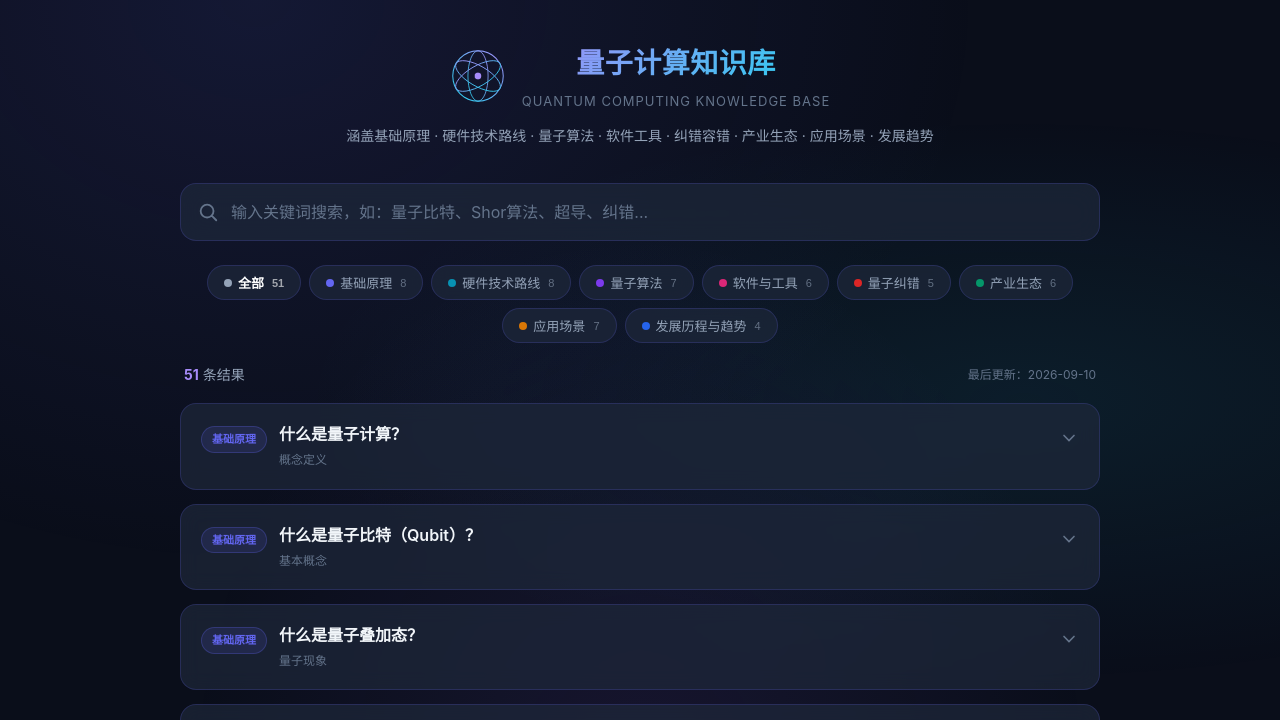
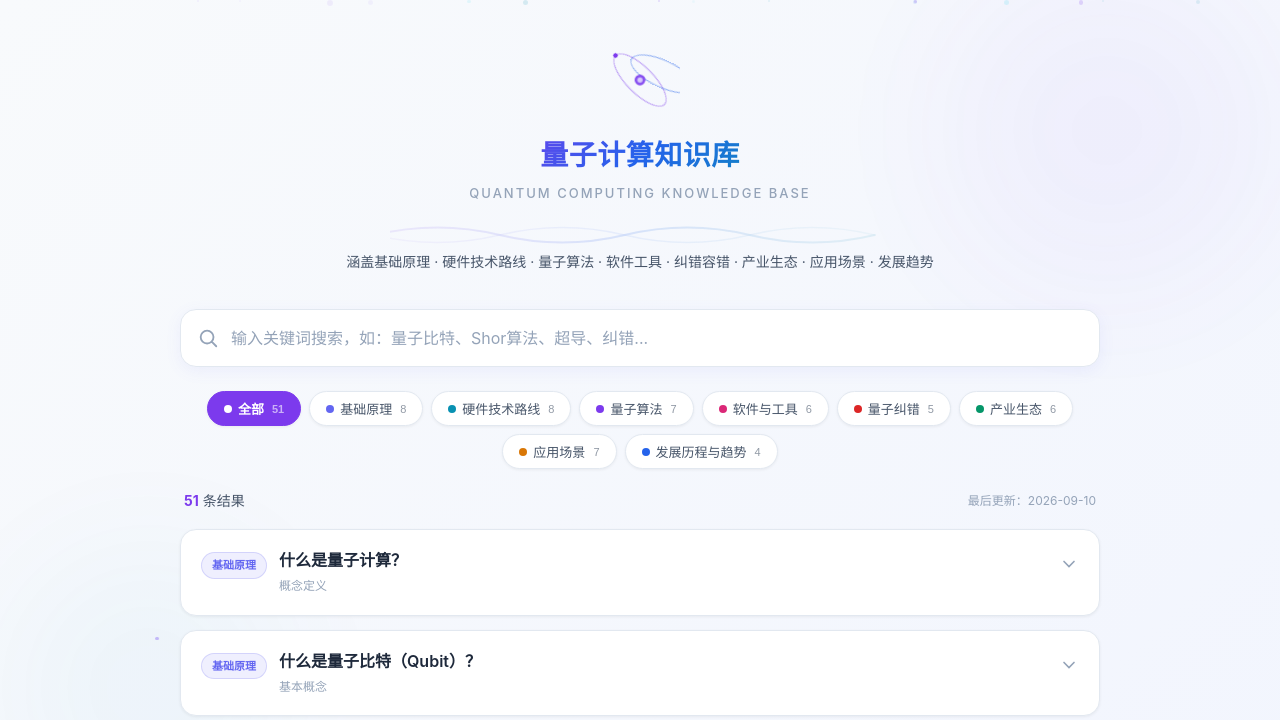
Before and after one commit to JaCoBerTLol/quantum-computing-kb, a plain HTML site: page index.html in a window 1280 px wide. Shown: the top 720 px of the page. Drawn offline with Linux system fonts and the light colour scheme.

Commit message:
feat: 明亮主题UI + 量子主题装饰
- 从暗色主题切换为明亮简洁主题（白底+紫蓝青亮色）
- 添加原子轨道SVG动画装饰（三条电子轨道旋转）
- 添加波函数SVG装饰图案
- 添加CSS浮动量子粒子背景效果
- 分类按钮激活时使用对应分类颜色
- 搜索高亮改为黄色背景更醒目
- 卡片hover阴影提升、响应式优化

```diff
--- a/app.js
+++ b/app.js
@@ -4,14 +4,38 @@ const State = {
   entries: [],
   categories: [],
   activeCategory: "all",
+  activeColor: "#7c3aed",
   query: "",
   expandedIds: new Set(),
 };
 
 const $ = (sel) => document.querySelector(sel);
 
+// ===== 粒子背景 =====
+function createParticles() {
+  const container = document.getElementById("particles");
+  const colors = ["#7c3aed", "#2563eb", "#0891b2", "#a78bfa", "#22d3ee"];
+  for (let i = 0; i < 20; i++) {
+    const p = document.createElement("div");
+    p.className = "particle";
+    const size = Math.random() * 4 + 2;
+    const color = colors[Math.floor(Math.random() * colors.length)];
+    p.style.cssText = `
+      width:${size}px;height:${size}px;
+      background:${color};
+      left:${Math.random() * 100}%;
+      opacity:${Math.random() * 0.15 + 0.05};
+      animation-duration:${Math.random() * 20 + 15}s;
+      animation-delay:${Math.random() * 20}s;
+    `;
+    container.appendChild(p);
+  }
+}
+
 // ===== 初始化 =====
 async function init() {
+  createParticles();
+
   try {
     const res = await fetch("data/knowledge-base.json");
     State.data = await res.json();
@@ -40,15 +64,15 @@ function renderCategories() {
   const allCount = State.entries.length;
 
   let html = `
-    <button class="cat-pill active" data-cat="all">
-      <span class="cat-dot" style="background:#94a3b8"></span>
+    <button class="cat-pill active" data-cat="all" data-color="#7c3aed" style="background:#7c3aed;border-color:#7c3aed">
+      <span class="cat-dot" style="background:#fff"></span>
       全部 <span class="cat-count">${allCount}</span>
     </button>`;
 
   for (const cat of State.categories) {
     const count = State.entries.filter((e) => e.category === cat.id).length;
     html += `
-      <button class="cat-pill" data-cat="${cat.id}">
+      <button class="cat-pill" data-cat="${cat.id}" data-color="${cat.color}">
         <span class="cat-dot" style="background:${cat.color}"></span>
         ${cat.name} <span class="cat-count">${count}</span>
       </button>`;
@@ -112,7 +136,7 @@ function renderResults(entries) {
     .map((entry, i) => {
       const cat = State.categories.find((c) => c.id === entry.category);
       const catName = cat ? cat.name : "";
-      const catColor = cat ? cat.color : "#6366f1";
+      const catColor = cat ? cat.color : "#7c3aed";
       const isExpanded = State.expandedIds.has(entry.id);
 
       const question = kw.length > 0 ? highlightText(entry.question, kw) : entry.question;
@@ -125,7 +149,7 @@ function renderResults(entries) {
       return `
         <div class="entry-card ${isExpanded ? "expanded" : ""}" data-id="${entry.id}" style="animation-delay:${i * 0.05}s">
           <div class="entry-header" onclick="toggleEntry('${entry.id}')">
-            <span class="entry-badge" style="background:${catColor}22;color:${catColor};border:1px solid ${catColor}44">
+            <span class="entry-badge" style="background:${catColor}1a;color:${catColor};border:1px solid ${catColor}33">
               ${catName}
             </span>
             <div class="entry-body">
@@ -206,10 +230,25 @@ function bindEvents() {
     const pill = e.target.closest(".cat-pill");
     if (!pill) return;
 
-    document.querySelectorAll(".cat-pill").forEach((p) => p.classList.remove("active"));
+    // 重置所有按钮
+    document.querySelectorAll(".cat-pill").forEach((p) => {
+      p.classList.remove("active");
+      p.style.background = "";
+      p.style.borderColor = "";
+      const dot = p.querySelector(".cat-dot");
+      if (dot) dot.style.background = p.dataset.color;
+    });
+
+    // 激活当前按钮
     pill.classList.add("active");
+    const color = pill.dataset.color || "#7c3aed";
+    pill.style.background = color;
+    pill.style.borderColor = color;
+    const dot = pill.querySelector(".cat-dot");
+    if (dot) dot.style.background = "#fff";
 
     State.activeCategory = pill.dataset.cat;
+    State.activeColor = color;
     updateResults();
   });
 
--- a/index.html
+++ b/index.html
@@ -13,29 +13,53 @@
 
   <div class="app">
     <header class="header">
-      <div class="logo">
-        <svg viewBox="0 0 100 100" class="logo-icon">
-          <circle cx="50" cy="50" r="45" fill="none" stroke="url(#g1)" stroke-width="2"/>
-          <ellipse cx="50" cy="50" rx="45" ry="18" fill="none" stroke="url(#g1)" stroke-width="1.5"/>
-          <ellipse cx="50" cy="50" rx="45" ry="18" fill="none" stroke="url(#g2)" stroke-width="1.5" transform="rotate(60 50 50)"/>
-          <ellipse cx="50" cy="50" rx="45" ry="18" fill="none" stroke="url(#g2)" stroke-width="1.5" transform="rotate(120 50 50)"/>
-          <circle cx="50" cy="50" r="6" fill="#a78bfa"/>
-          <defs>
-            <linearGradient id="g1" x1="0%" y1="0%" x2="100%" y2="100%">
-              <stop offset="0%" stop-color="#a78bfa"/>
-              <stop offset="100%" stop-color="#22d3ee"/>
-            </linearGradient>
-            <linearGradient id="g2" x1="0%" y1="0%" x2="100%" y2="100%">
-              <stop offset="0%" stop-color="#22d3ee"/>
-              <stop offset="100%" stop-color="#a78bfa"/>
-            </linearGradient>
-          </defs>
-        </svg>
+      <div class="header-hero">
+        <div class="atom-decoration">
+          <svg viewBox="0 0 120 120">
+            <!-- 三条电子轨道 -->
+            <g class="atom-orbit">
+              <ellipse cx="60" cy="60" rx="52" ry="20" fill="none" stroke="#7c3aed" stroke-width="1.5" opacity="0.5"/>
+              <circle cx="112" cy="60" r="3.5" fill="#7c3aed"/>
+            </g>
+            <g class="atom-orbit" transform="rotate(60 60 60)">
+              <ellipse cx="60" cy="60" rx="52" ry="20" fill="none" stroke="#2563eb" stroke-width="1.5" opacity="0.5"/>
+              <circle cx="112" cy="60" r="3.5" fill="#2563eb"/>
+            </g>
+            <g class="atom-orbit" transform="rotate(120 60 60)">
+              <ellipse cx="60" cy="60" rx="52" ry="20" fill="none" stroke="#0891b2" stroke-width="1.5" opacity="0.5"/>
+              <circle cx="112" cy="60" r="3.5" fill="#0891b2"/>
+            </g>
+            <!-- 原子核 -->
+            <circle cx="60" cy="60" r="8" fill="url(#nucleus)"/>
+            <circle cx="60" cy="60" r="4" fill="#fff" opacity="0.6"/>
+            <defs>
+              <radialGradient id="nucleus">
+                <stop offset="0%" stop-color="#a78bfa"/>
+                <stop offset="100%" stop-color="#7c3aed"/>
+              </radialGradient>
+            </defs>
+          </svg>
+        </div>
         <div class="logo-text">
           <h1>量子计算知识库</h1>
           <p class="subtitle">Quantum Computing Knowledge Base</p>
         </div>
       </div>
+
+      <div class="header-wave">
+        <svg viewBox="0 0 500 30" preserveAspectRatio="none">
+          <path class="wave-path" d="M0,15 Q62.5,0 125,15 T250,15 T375,15 T500,15" fill="none" stroke="url(#wave-grad)" stroke-width="2" stroke-linecap="round"/>
+          <path class="wave-path" d="M0,15 Q62.5,30 125,15 T250,15 T375,15 T500,15" fill="none" stroke="url(#wave-grad)" stroke-width="1.5" stroke-linecap="round" opacity="0.5"/>
+          <defs>
+            <linearGradient id="wave-grad" x1="0%" y1="0%" x2="100%" y2="0%">
+              <stop offset="0%" stop-color="#7c3aed" stop-opacity="0.3"/>
+              <stop offset="50%" stop-color="#2563eb" stop-opacity="0.5"/>
+              <stop offset="100%" stop-color="#0891b2" stop-opacity="0.3"/>
+            </linearGradient>
+          </defs>
+        </svg>
+      </div>
+
       <p class="header-desc">涵盖基础原理 · 硬件技术路线 · 量子算法 · 软件工具 · 纠错容错 · 产业生态 · 应用场景 · 发展趋势</p>
     </header>
 
--- a/style.css
+++ b/style.css
@@ -1,18 +1,22 @@
 :root {
-  --bg-primary: #0a0e1a;
-  --bg-secondary: #111827;
-  --bg-card: rgba(30, 41, 59, 0.7);
-  --bg-card-hover: rgba(30, 41, 59, 0.9);
-  --border-color: rgba(99, 102, 241, 0.2);
-  --border-hover: rgba(139, 92, 246, 0.5);
-  --text-primary: #f1f5f9;
-  --text-secondary: #94a3b8;
-  --text-muted: #64748b;
-  --accent-purple: #a78bfa;
-  --accent-cyan: #22d3ee;
-  --accent-blue: #6366f1;
-  --accent-pink: #f472b6;
-  --shadow-glow: 0 0 30px rgba(99, 102, 241, 0.15);
+  --bg-primary: #f8fafc;
+  --bg-gradient: linear-gradient(135deg, #f8fafc 0%, #eef2ff 50%, #faf5ff 100%);
+  --bg-card: #ffffff;
+  --bg-card-hover: #f8faff;
+  --border-color: #e2e8f0;
+  --border-hover: #c4b5fd;
+  --text-primary: #1e293b;
+  --text-secondary: #475569;
+  --text-muted: #94a3b8;
+  --accent-purple: #7c3aed;
+  --accent-purple-light: #ede9fe;
+  --accent-cyan: #0891b2;
+  --accent-blue: #2563eb;
+  --accent-pink: #db2777;
+  --shadow-sm: 0 1px 3px rgba(0, 0, 0, 0.06);
+  --shadow-md: 0 4px 16px rgba(99, 102, 241, 0.08);
+  --shadow-lg: 0 12px 32px rgba(99, 102, 241, 0.12);
+  --shadow-glow: 0 0 24px rgba(124, 58, 237, 0.1);
   --radius: 16px;
   --radius-sm: 10px;
   --transition: all 0.3s cubic-bezier(0.4, 0, 0.2, 1);
@@ -30,13 +34,15 @@ html {
 
 body {
   font-family: -apple-system, BlinkMacSystemFont, "Segoe UI", "PingFang SC", "Hiragino Sans GB", "Microsoft YaHei", "Helvetica Neue", Helvetica, Arial, sans-serif;
-  background: var(--bg-primary);
+  background: var(--bg-gradient);
   color: var(--text-primary);
   line-height: 1.7;
   min-height: 100vh;
   overflow-x: hidden;
+  position: relative;
 }
 
+/* ===== 量子装饰背景 ===== */
 .bg-particles {
   position: fixed;
   top: 0;
@@ -45,10 +51,58 @@ body {
   height: 100%;
   pointer-events: none;
   z-index: 0;
-  background:
-    radial-gradient(ellipse at 20% 0%, rgba(99, 102, 241, 0.12) 0%, transparent 50%),
-    radial-gradient(ellipse at 80% 50%, rgba(34, 211, 238, 0.08) 0%, transparent 50%),
-    radial-gradient(ellipse at 50% 100%, rgba(139, 92, 246, 0.1) 0%, transparent 50%);
+  overflow: hidden;
+}
+
+.bg-particles::before,
+.bg-particles::after {
+  content: "";
+  position: absolute;
+  border-radius: 50%;
+  filter: blur(60px);
+  opacity: 0.4;
+}
+
+.bg-particles::before {
+  width: 400px;
+  height: 400px;
+  background: radial-gradient(circle, rgba(124, 58, 237, 0.15), transparent);
+  top: -100px;
+  right: -50px;
+  animation: float1 15s ease-in-out infinite;
+}
+
+.bg-particles::after {
+  width: 350px;
+  height: 350px;
+  background: radial-gradient(circle, rgba(8, 145, 178, 0.12), transparent);
+  bottom: -80px;
+  left: -50px;
+  animation: float2 18s ease-in-out infinite;
+}
+
+.particle {
+  position: absolute;
+  border-radius: 50%;
+  pointer-events: none;
+  animation: floatUp linear infinite;
+}
+
+@keyframes float1 {
+  0%, 100% { transform: translate(0, 0); }
+  50% { transform: translate(-30px, 40px); }
+}
+
+@keyframes float2 {
+  0%, 100% { transform: translate(0, 0); }
+  50% { transform: translate(40px, -30px); }
+}
+
+@keyframes floatUp {
+  0% { transform: translateY(100vh) translateX(0); opacity: 0; }
+  10% { opacity: 0.6; }
+  90% { opacity: 0.3; }
+  100% { transform: translateY(-100px) translateX(50px); opacity: 0; }
 }
 
 .app {
@@ -66,24 +120,51 @@ body {
   animation: fadeDown 0.8s ease-out;
 }
 
-.logo {
+.header-hero {
+  position: relative;
+  display: flex;
+  flex-direction: column;
+  align-items: center;
+  gap: 12px;
+  margin-bottom: 16px;
+}
+
+.atom-decoration {
+  position: relative;
+  width: 80px;
+  height: 80px;
   display: flex;
   align-items: center;
   justify-content: center;
-  gap: 16px;
-  margin-bottom: 12px;
 }
 
-.logo-icon {
-  width: 56px;
-  height: 56px;
-  animation: spin 20s linear infinite;
+.atom-decoration svg {
+  width: 100%;
+  height: 100%;
+}
+
+.atom-orbit {
+  animation: orbitSpin 8s linear infinite;
+  transform-origin: center;
+}
+
+.atom-orbit:nth-child(2) {
+  animation-duration: 12s;
+  animation-direction: reverse;
+}
+
+.atom-orbit:nth-child(3) {
+  animation-duration: 15s;
+}
+
+@keyframes orbitSpin {
+  to { transform: rotate(360deg); }
 }
 
 .logo-text h1 {
   font-size: 28px;
   font-weight: 800;
-  background: linear-gradient(135deg, var(--accent-purple), var(--accent-cyan));
+  background: linear-gradient(135deg, #7c3aed, #2563eb, #0891b2);
   -webkit-background-clip: text;
   -webkit-text-fill-color: transparent;
   background-clip: text;
@@ -93,9 +174,32 @@ body {
 .subtitle {
   font-size: 13px;
   color: var(--text-muted);
-  letter-spacing: 1px;
+  letter-spacing: 2px;
   text-transform: uppercase;
   margin-top: 2px;
+  font-weight: 500;
+}
+
+.header-wave {
+  width: 100%;
+  max-width: 500px;
+  height: 30px;
+  margin: 8px auto 0;
+  opacity: 0.3;
+}
+
+.header-wave svg {
+  width: 100%;
+  height: 100%;
+}
+
+.wave-path {
+  animation: waveMove 3s ease-in-out infinite;
+}
+
+@keyframes waveMove {
+  0%, 100% { transform: translateX(0); }
+  50% { transform: translateX(-20px); }
 }
 
 .header-desc {
@@ -108,29 +212,35 @@ body {
 /* ===== Search ===== */
 .search-section {
   margin-bottom: 24px;
+  animation: fadeIn 0.6s ease-out 0.2s backwards;
 }
 
 .search-box {
   display: flex;
   align-items: center;
   gap: 12px;
-  background: var(--bg-card);
-  backdrop-filter: blur(12px);
-  -webkit-backdrop-filter: blur(12px);
-  border: 1px solid var(--border-color);
+  background: #ffffff;
+  border: 1.5px solid var(--border-color);
   border-radius: var(--radius);
   padding: 4px 16px;
+  box-shadow: var(--shadow-md);
   transition: var(--transition);
 }
 
 .search-box:focus-within {
   border-color: var(--accent-purple);
-  box-shadow: 0 0 0 3px rgba(139, 92, 246, 0.1), var(--shadow-glow);
+  box-shadow: 0 0 0 4px rgba(124, 58, 237, 0.08), var(--shadow-lg);
+  transform: translateY(-1px);
 }
 
 .search-icon {
   color: var(--text-muted);
   flex-shrink: 0;
+  transition: var(--transition);
+}
+
+.search-box:focus-within .search-icon {
+  color: var(--accent-purple);
 }
 
 .search-box input {
@@ -163,7 +273,7 @@ body {
 
 .clear-btn:hover {
   color: var(--accent-pink);
-  background: rgba(244, 114, 182, 0.1);
+  background: rgba(219, 39, 119, 0.08);
 }
 
 /* ===== Categories ===== */
@@ -173,6 +283,7 @@ body {
   gap: 8px;
   margin-bottom: 20px;
   justify-content: center;
+  animation: fadeIn 0.6s ease-out 0.3s backwards;
 }
 
 .cat-pill {
@@ -180,26 +291,28 @@ body {
   align-items: center;
   gap: 6px;
   padding: 7px 16px;
-  background: var(--bg-card);
-  backdrop-filter: blur(8px);
-  border: 1px solid var(--border-color);
+  background: #ffffff;
+  border: 1.5px solid var(--border-color);
   border-radius: 100px;
   font-size: 13px;
   color: var(--text-secondary);
   cursor: pointer;
   transition: var(--transition);
   white-space: nowrap;
+  box-shadow: var(--shadow-sm);
 }
 
 .cat-pill:hover {
   border-color: var(--border-hover);
   color: var(--text-primary);
-  transform: translateY(-1px);
+  transform: translateY(-2px);
+  box-shadow: var(--shadow-md);
 }
 
 .cat-pill.active {
   color: #fff;
   font-weight: 600;
+  border-color: transparent;
 }
 
 .cat-pill .cat-dot {
@@ -231,6 +344,7 @@ body {
 
 .result-count strong {
   color: var(--accent-purple);
+  font-weight: 700;
 }
 
 .last-updated {
@@ -248,19 +362,24 @@ body {
 
 .entry-card {
   background: var(--bg-card);
-  backdrop-filter: blur(10px);
-  -webkit-backdrop-filter: blur(10px);
-  border: 1px solid var(--border-color);
+  border: 1.5px solid var(--border-color);
   border-radius: var(--radius);
   overflow: hidden;
   transition: var(--transition);
   animation: fadeInUp 0.4s ease-out backwards;
+  box-shadow: var(--shadow-sm);
 }
 
 .entry-card:hover {
   border-color: var(--border-hover);
   background: var(--bg-card-hover);
-  box-shadow: var(--shadow-glow);
+  box-shadow: var(--shadow-lg);
+  transform: translateY(-2px);
+}
+
+.entry-card.expanded {
+  border-color: var(--accent-purple);
+  box-shadow: var(--shadow-lg);
 }
 
 .entry-header {
@@ -321,15 +440,17 @@ body {
 }
 
 .entry-card.expanded .entry-answer {
-  max-height: 1200px;
+  max-height: 1500px;
 }
 
 .entry-answer-inner {
-  padding: 0 20px 18px 48px;
+  margin: 0 20px;
+  padding: 14px 0 18px;
   font-size: 14px;
   color: var(--text-secondary);
   line-height: 1.8;
   white-space: pre-line;
+  border-top: 1px solid var(--border-color);
 }
 
 .entry-tags {
@@ -342,18 +463,19 @@ body {
 .tag {
   font-size: 11px;
   padding: 2px 8px;
-  background: rgba(99, 102, 241, 0.08);
-  border: 1px solid rgba(99, 102, 241, 0.15);
+  background: var(--accent-purple-light);
+  border: 1px solid rgba(124, 58, 237, 0.15);
   border-radius: 6px;
-  color: var(--text-muted);
+  color: var(--accent-purple);
 }
 
 /* Highlight */
 .highlight {
-  background: rgba(167, 139, 250, 0.25);
-  color: var(--accent-purple);
-  padding: 0 2px;
+  background: linear-gradient(120deg, transparent 0%, #fde68a 0%, #fde68a 100%, transparent 100%);
+  color: var(--text-primary);
+  padding: 0 3px;
   border-radius: 3px;
+  font-weight: 600;
 }
 
 /* ===== Empty / Loading ===== */
@@ -413,6 +535,11 @@ body {
   to { opacity: 1; transform: translateY(0); }
 }
 
+@keyframes fadeIn {
+  from { opacity: 0; }
+  to { opacity: 1; }
+}
+
 @keyframes fadeInUp {
   from { opacity: 0; transform: translateY(12px); }
   to { opacity: 1; transform: translateY(0); }
@@ -422,20 +549,20 @@ body {
 @media (max-width: 640px) {
   .app { padding: 24px 12px 40px; }
 
-  .logo { flex-direction: column; gap: 8px; }
-  .logo-icon { width: 44px; height: 44px; }
+  .header-hero { gap: 8px; }
+  .atom-decoration { width: 60px; height: 60px; }
   .logo-text h1 { font-size: 22px; }
 
   .header-desc { font-size: 13px; }
 
   .search-box input { font-size: 15px; }
 
-  .categories { justify-content: flex-start; overflow-x: auto; flex-wrap: nowrap; padding-bottom: 4px; }
+  .categories { justify-content: flex-start; overflow-x: auto; flex-wrap: nowrap; padding-bottom: 4px; -webkit-overflow-scrolling: touch; }
   .cat-pill { font-size: 12px; padding: 6px 12px; }
 
   .entry-header { padding: 14px 16px; gap: 8px; }
   .entry-question { font-size: 15px; }
-  .entry-answer-inner { padding-left: 16px; font-size: 13px; }
+  .entry-answer-inner { font-size: 13px; padding: 14px 16px 16px; margin: 0; }
 
   .results-meta { flex-direction: column; align-items: flex-start; gap: 4px; }
 }
```
